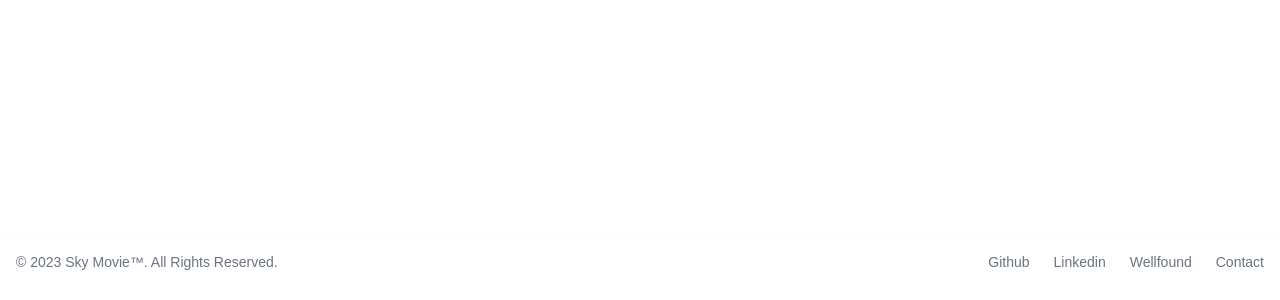
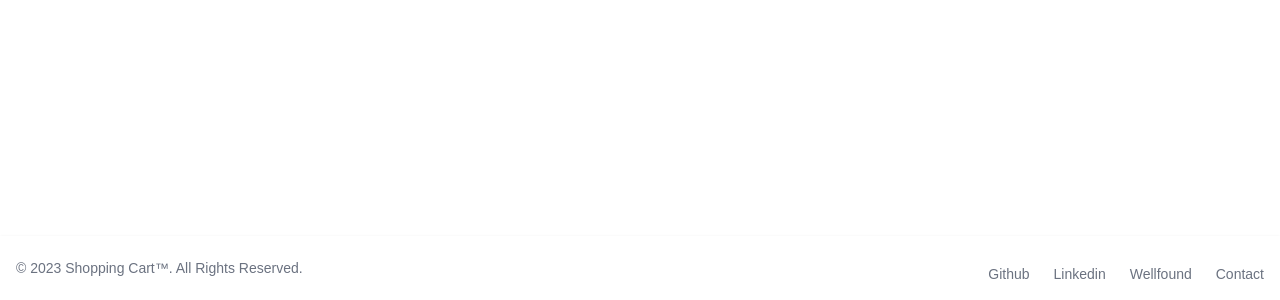
Before and after one commit to shihabrafio/Shopping-Cart, a React (Create React App) app: page / in a window 1280 px wide. Shown: the part 564-864 px from the top of the page. Built offline with nearby package versions, Linux system fonts and the light colour scheme.

Commit message:
Add Footer

```diff
--- a/src/components/Footer.js
+++ b/src/components/Footer.js
@@ -2,16 +2,16 @@
 
 export const Footer = () => {
   return (
-    <footer className="bg-white shadow dark:bg-gray-800">
+    <footer className="bg-white shadow ">
       <div className="w-full mx-auto max-w-screen-xl p-4 md:flex md:items-center md:justify-between">
-        <span className="text-sm text-gray-500 sm:text-center dark:text-gray-400">
+        <span className="text-sm text-gray-500 sm:text-center">
           © 2023{" "}
           <Link to="/" className="hover:underline">
-            Sky Movie™
+            Shopping Cart™
           </Link>
           . All Rights Reserved.
         </span>
-        <ul className="flex flex-wrap items-center mt-3 text-sm font-medium text-gray-500 dark:text-gray-400 sm:mt-0">
+        <ul className="flex flex-wrap items-center mt-3 text-sm font-medium text-gray-500">
           <li>
             <a href="https://github.com/shihabrafio" className="mr-4 hover:underline md:mr-6 ">
               Github
```
